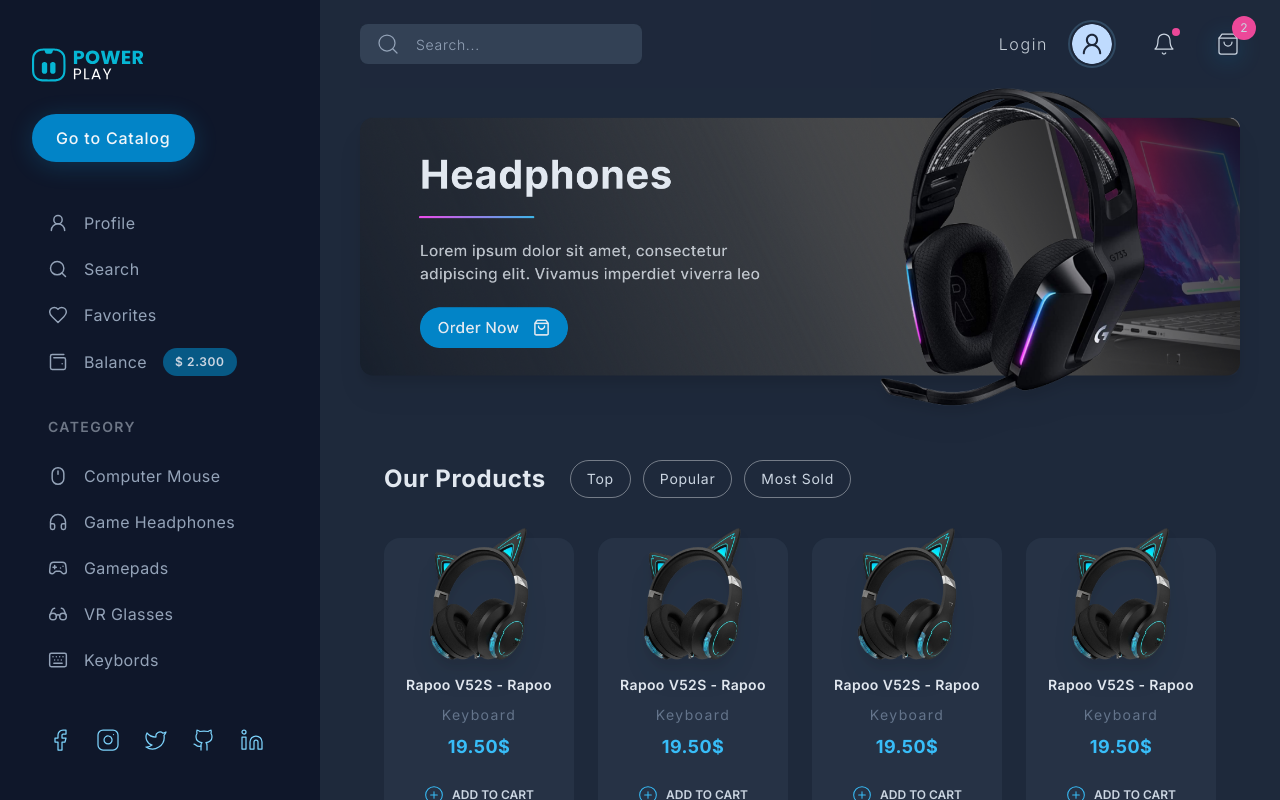
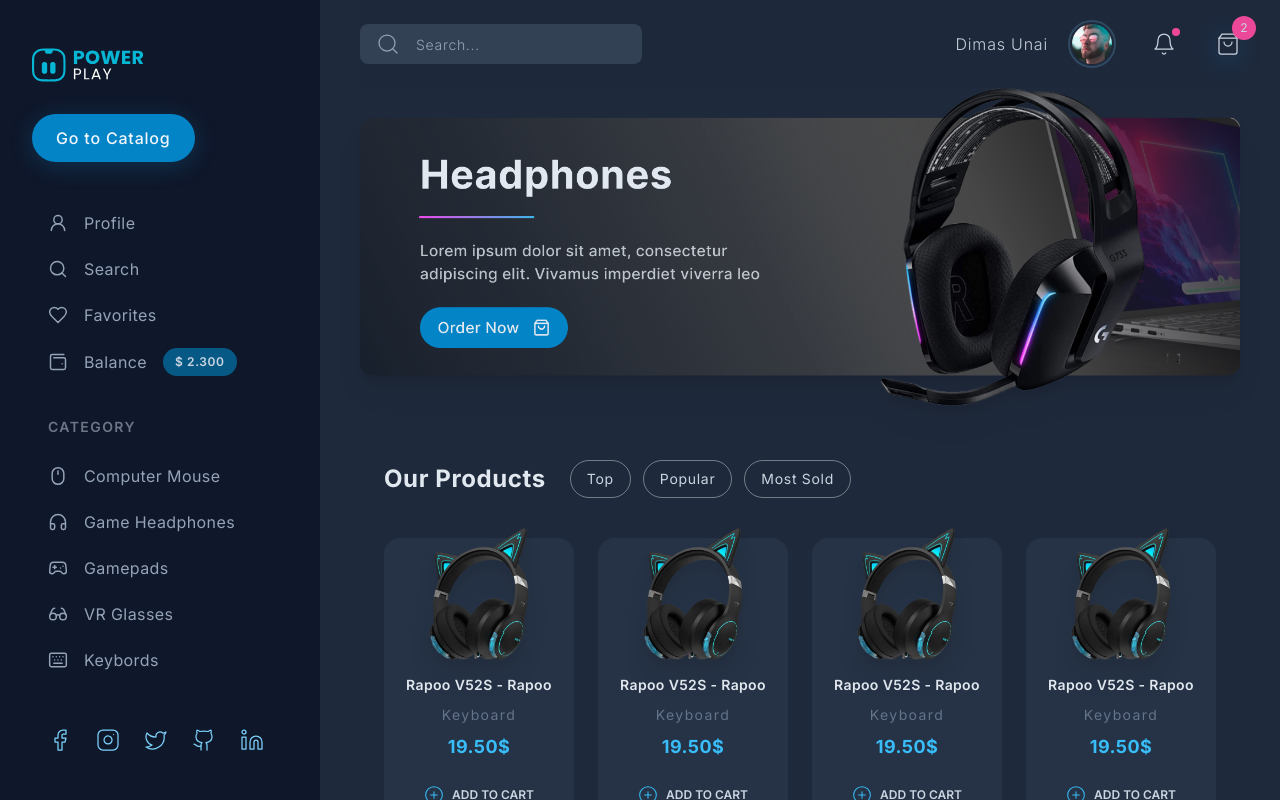
Before and after one commit to RodolfoAmorim/react-shop, a React (Vite) app: page / in a window 1280 px wide. Built offline with nearby package versions, Linux system fonts and the light colour scheme.

Commit message:
:lipstick: feat: new avatar

```diff
--- a/src/components/avatar/index.tsx
+++ b/src/components/avatar/index.tsx
@@ -2,11 +2,11 @@
   return (
     <>
       <img
-        src='/images/users/default.svg'
+        src='/images/users/avatar.png'
         className='w-12 rounded-full outline outline-2 outline-offset-2 outline-sky-300/20 xl:w-10'
       />
-      <p className='text-lg leading-relaxed tracking-wider font-normal text-sky-50/80 xl:text-base xl:font-light xl:tracking-widest'>
-        Login
+      <p className='text-lg leading-relaxed tracking-wider font-normal text-sky-50/80 xl:text-base xl:font-light xl:tracking-wider'>
+        Dimas Unai
       </p>
     </>
   )
```
Also changed, not shown: public/images/users/avatar.png (added).
